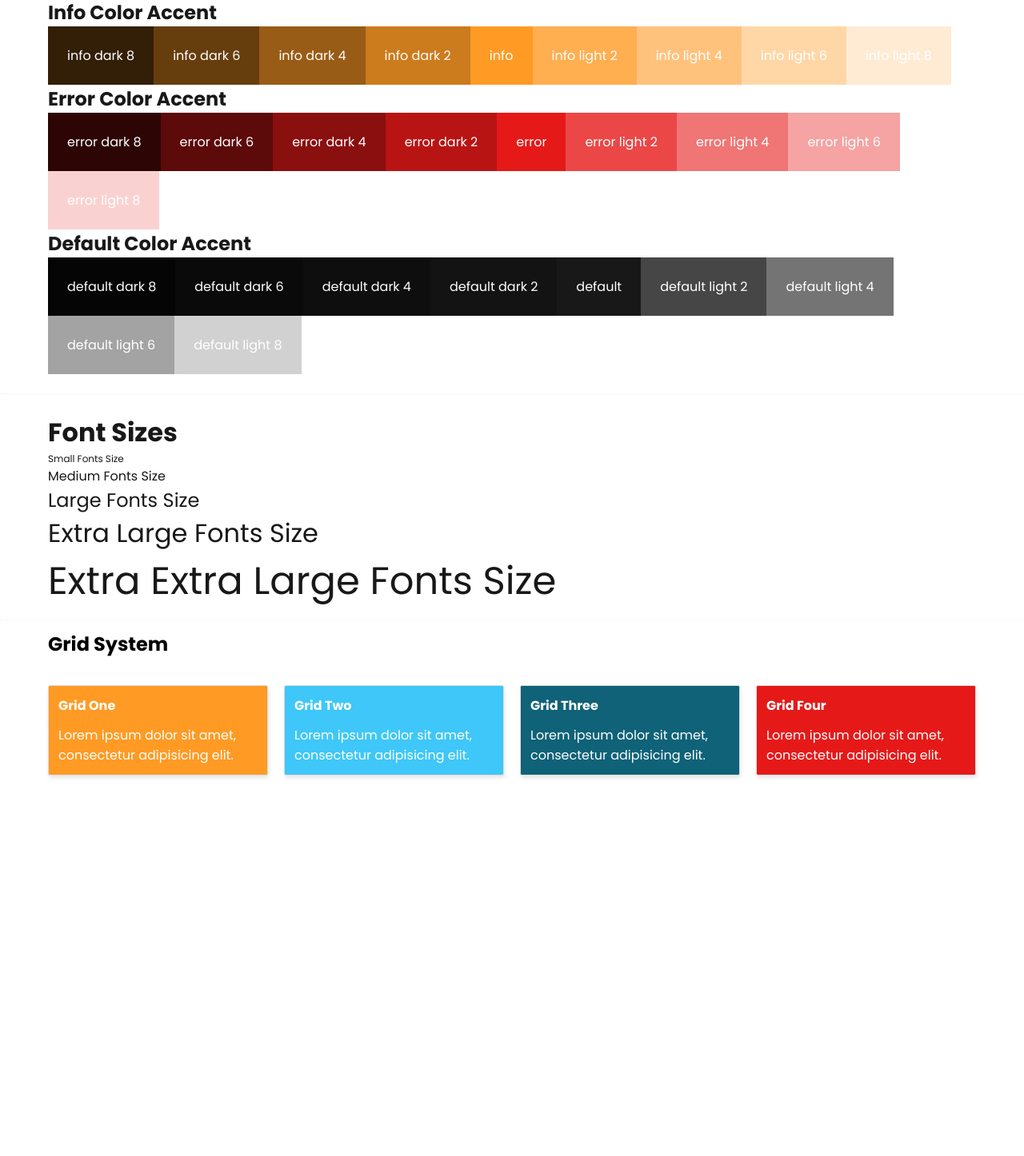
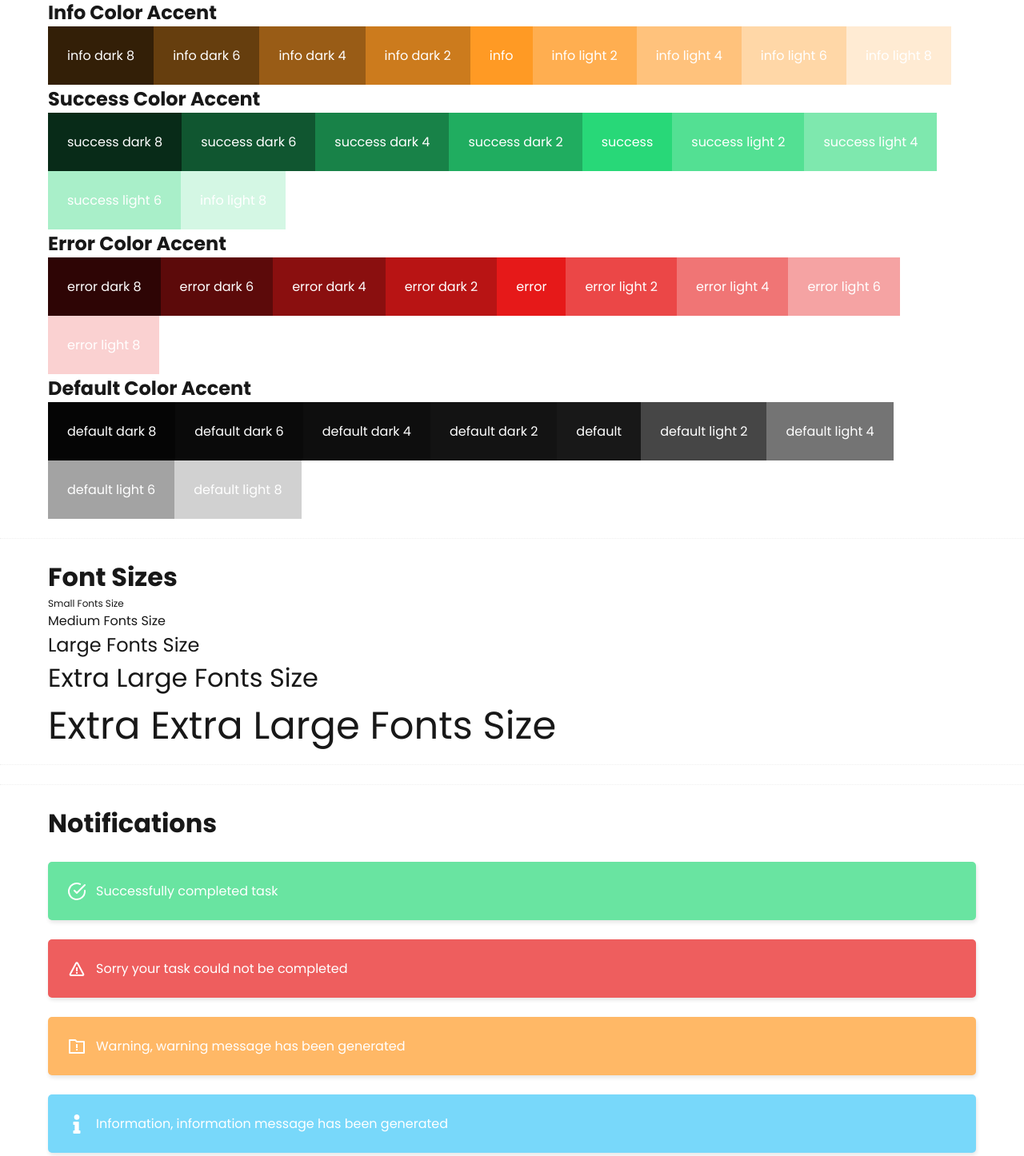
Before and after one commit to Achiekobby/react-sass-library, a React (Create React App) app: page / in a window 1280 px wide. Shown: the part 582-2028 px from the top of the page at 80% size. Before the commit the page ends 1562 px from the top, so only its background shows below. Built offline with nearby package versions, Linux system fonts and the light colour scheme.

Commit message:
notification component has been added

```diff
--- a/package.json
+++ b/package.json
@@ -8,6 +8,7 @@
     "@testing-library/user-event": "^13.5.0",
     "react": "^18.2.0",
     "react-dom": "^18.2.0",
+    "react-icons": "^4.7.1",
     "react-scripts": "5.0.1",
     "sass": "^1.58.3",
     "web-vitals": "^2.1.4"
--- a/src/components/Library.jsx
+++ b/src/components/Library.jsx
@@ -2,6 +2,7 @@ import React from "react";
 import Color from "./Styling/Color";
 import Fontsize from "./Styling/Fontsize";
 import Grid from "./Styling/Grid";
+import Notifications from "./Styling/Notifications";
 
 const Library = () => {
   return (
@@ -15,15 +16,13 @@ const Library = () => {
           <span class="text-default font-xl ml-1">default Text</span>
         </div>
       </div>
-
-        <hr className="mt-2 mb-2" />
-        <Color/>
-        <hr className="mt-2 mb-2" />
-
-
-       <Fontsize/>
-
-        <Grid/>
+      <hr className="mt-2 mb-2" />
+      <Color />
+      <hr className="mt-2 mb-2" />
+      <Fontsize />
+      <hr className="mt-2 mb-2" />
+      <Notifications/>
+      <Grid />
     </>
   );
 };
--- a/src/components/Styling/Color.jsx
+++ b/src/components/Styling/Color.jsx
@@ -66,6 +66,20 @@ const Color = () => {
         </div>
       </div>
       <div className="container">
+        <h4 className="font-lg text-default">Success Color Accent</h4>
+        <div className="row">
+          <span class=" p-2 bg-success-dark-8 text-white">success dark 8</span>
+          <span class="p-2 bg-success-dark-6 text-white">success dark 6</span>
+          <span class="p-2 bg-success-dark-4 text-white">success dark 4</span>
+          <span class="p-2 bg-success-dark-2 text-white">success dark 2</span>
+          <span class="p-2 bg-success text-white">success</span>
+          <span class="p-2 bg-success-light-2 text-white">success light 2</span>
+          <span class="p-2 bg-success-light-4 text-white">success light 4</span>
+          <span class="p-2 bg-success-light-6 text-white">success light 6</span>
+          <span class="p-2 bg-success-light-8 text-white">info light 8</span>
+        </div>
+      </div>
+      <div className="container">
         <h4 className="font-lg text-default">Error Color Accent</h4>
         <div className="row">
           <span class=" p-2 bg-error-dark-8 text-white">error dark 8</span>
--- /dev/null
+++ b/src/components/Styling/Notifications.jsx
@@ -0,0 +1,76 @@
+import React from "react";
+import { FiCheckCircle } from "react-icons/fi";
+import { BiError } from "react-icons/bi";
+import { RiFolderWarningLine } from "react-icons/ri";
+import { FaInfo } from "react-icons/fa";
+const Notifications = () => {
+  return (
+    <>
+      <div className="container">
+      <h2 className="text-default font-xl">Notifications</h2>
+        <div className="mb-2"></div>
+        <div className="row">
+          <div className="col-xs-12 col-md-5 col-lg-12">
+            <div className="notice bg-success-light-3 text-white bg-hover-dark-4 p-2">
+              <div className="notice-content">
+                <FiCheckCircle className="text-white font-lg mr-1"/>
+              <div className="notice-body">
+                Successfully completed task
+              </div>
+              </div>
+            </div>
+          </div>
+        </div>
+      </div>
+      <div className="mb-2"></div>
+      <div className="container">
+        <div className="row">
+          <div className="col-xs-12 col-md-5 col-lg-12">
+            <div className="notice bg-error-light-3 text-white bg-hover-dark-4 p-2">
+              <div className="notice-content">
+                <BiError className="text-white font-lg mr-1"/>
+              <div className="notice-body">
+                Sorry your task could not be completed
+              </div>
+              </div>
+            </div>
+          </div>
+        </div>
+      </div>
+
+      <div className="mb-2"></div>
+      <div className="container">
+        <div className="row">
+          <div className="col-xs-12 col-md-5 col-lg-12">
+            <div className="notice bg-info-light-3 text-white bg-hover-dark-4 p-2">
+              <div className="notice-content">
+                <RiFolderWarningLine className="text-white font-lg mr-1"/>
+              <div className="notice-body">
+                Warning, warning message has been generated
+              </div>
+              </div>
+            </div>
+          </div>
+        </div>
+      </div>
+
+      <div className="mb-2"></div>
+      <div className="container">
+        <div className="row">
+          <div className="col-xs-12 col-md-5 col-lg-12">
+            <div className="notice bg-secondary-light-3 text-white bg-hover-dark-4 p-2">
+              <div className="notice-content">
+                <FaInfo className="text-white font-lg mr-1"/>
+              <div className="notice-body">
+                Information, information message has been generated
+              </div>
+              </div>
+            </div>
+          </div>
+        </div>
+      </div>
+    </>
+  );
+};
+
+export default Notifications;
--- a/src/styles/Global/Dental.scss
+++ b/src/styles/Global/Dental.scss
@@ -12,6 +12,7 @@
 
 //* components
 @import "../Scss//scss_components//card";
+@import "../Scss//scss_components//notification";
 
 
 //* Utilities
--- a/src/styles/Scss/_colors.scss
+++ b/src/styles/Scss/_colors.scss
@@ -40,6 +40,12 @@
           background: mix(#ffffff, $value, $i *10%);
         }
       }
+
+      .bg-hover-#{$key}-dark-#{$i}{
+        &:hover{
+          background: mix(#000000, $value, $i *10%);
+        }
+      }
     }
 
     //Tip:: Dark Variations
--- a/src/styles/Scss/_variables.scss
+++ b/src/styles/Scss/_variables.scss
@@ -12,6 +12,7 @@ $colors:(
   "blue"      :#257FEB,
   "purple"    :#7D72FC,
   "error"     :#e61919,
+  "success"   :#28d878,
   "white-shade":#F8F8F8,
   "white"     :white,
   "black"     :black
--- /dev/null
+++ b/src/styles/Scss/scss_components/_notification.scss
@@ -0,0 +1,21 @@
+@use "sass:math";
+
+.notice{
+  display: block;
+  padding: $base-padding;
+  border-radius: math.div($base-border-radius,2);
+  box-shadow: $base-box-shadow;
+
+  .notice-content{
+    display: flex;
+    align-items: center;
+    justify-content: flex-start;
+
+    .notice-body{
+      font-size: $base-font-size;
+      a{
+        text-decoration:none;
+      }
+    }
+  }
+}
```
Also changed, not shown: 1 other file (tests, documents, lock files or other folders).
